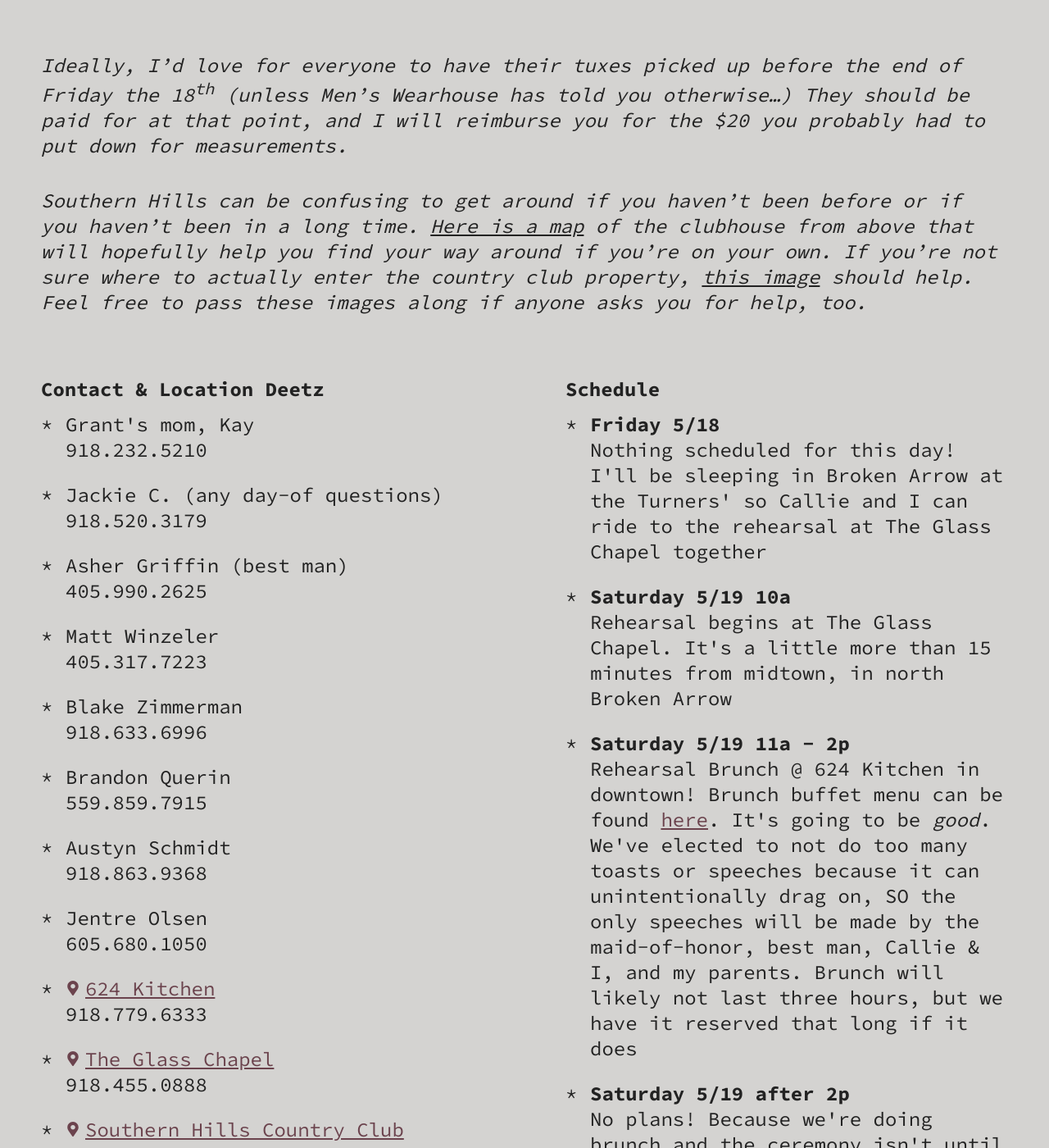
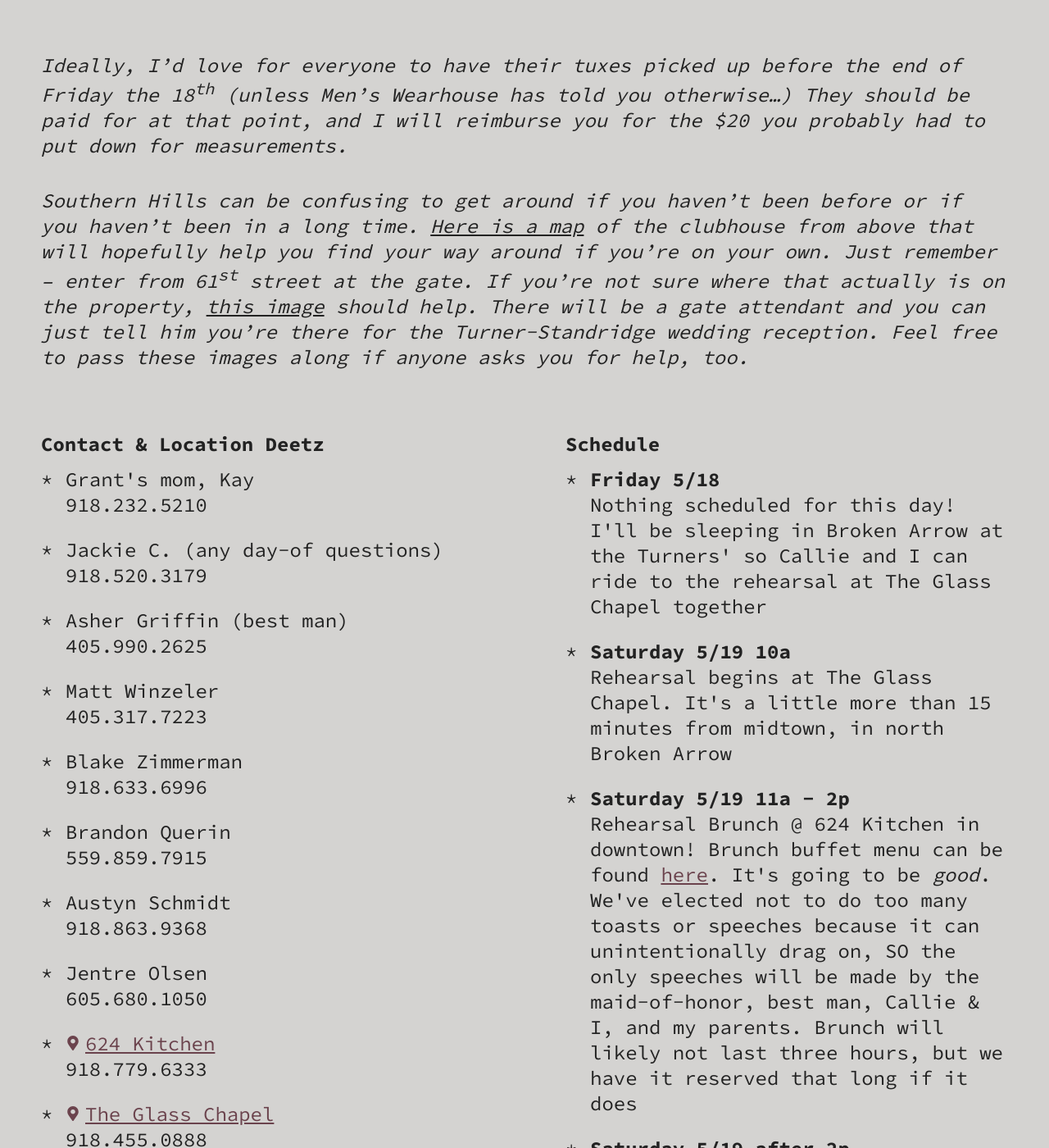
Before and after one commit to grantstandridge/grantstandridge.github.io, a Jekyll site: the page built from _buckets/groomsmen.markdown, in a window 1280 px wide and 1400 px high, scrolled down 231 px. Shown: the whole window at 82% size. Built offline with Jekyll 4.4.1, drawn with Linux system fonts in a browser that asks for light colours.

Commit message:
Updated Groomsmen

```diff
--- a/_buckets/groomsmen.markdown
+++ b/_buckets/groomsmen.markdown
@@ -41,11 +41,11 @@
       It's a little more than 15 minutes from midtown, in north Broken Arrow"
     - "<strong>Saturday 5/19 11a - 2p</strong><br>Rehearsal Brunch @ 624 Kitchen in
       downtown! Brunch buffet menu can be found <a href='/uploads/menu--buffet.jpg'
-      target='_blank'>here</a>. It's going to be <em>good</em>. We've elected to not
-      do too many toasts or speeches because it can unintentionally drag on, SO the
-      only speeches will be made by the maid-of-honor, best man, Callie & I, and my
-      parents. Brunch will likely not last three hours, but we have it reserved that
-      long if it does"
+      target='_blank'>here</a>. It's going to be <em>good</em>. We've elected not
+      to do too many toasts or speeches because it can unintentionally drag on, SO
+      the only speeches will be made by the maid-of-honor, best man, Callie & I, and
+      my parents. Brunch will likely not last three hours, but we have it reserved
+      that long if it does"
     - "<strong>Saturday 5/19 after 2p</strong><br>No plans! Because we're doing brunch
       and the ceremony isn't until Sunday night, we have the rest of Saturday open.
       Callie and I are grabbing dinner around 7 and we'll be out until probably 10
@@ -86,4 +86,4 @@
 
 Ideally, I'd love for everyone to have their tuxes picked up before the end of Friday the 18<sup>th</sup> (unless Men's Wearhouse has told you otherwise…) They should be paid for at that point, and I will reimburse you for the $20 you probably had to put down for measurements.
 
-Southern Hills can be confusing to get around if you haven't been before or if you haven't been in a long time. [Here is a map](/uploads/SouthernHills-narrow.png) of the clubhouse from above that will hopefully help you find your way around if you're on your own. If you're not sure where to actually enter the country club property, [this image](/uploads/SouthernHills-wide.png) should help. Feel free to pass these images along if anyone asks you for help, too.
+Southern Hills can be confusing to get around if you haven't been before or if you haven't been in a long time. [Here is a map](/uploads/SouthernHills-narrow.png) of the clubhouse from above that will hopefully help you find your way around if you're on your own. Just remember &ndash; enter from 61<sup>st</sup> street at the gate. If you're not sure where that actually is on the property, [this image](/uploads/SouthernHills-wide.png) should help. There will be a gate attendant and you can just tell him you're there for the Turner-Standridge wedding reception. Feel free to pass these images along if anyone asks you for help, too.
```
